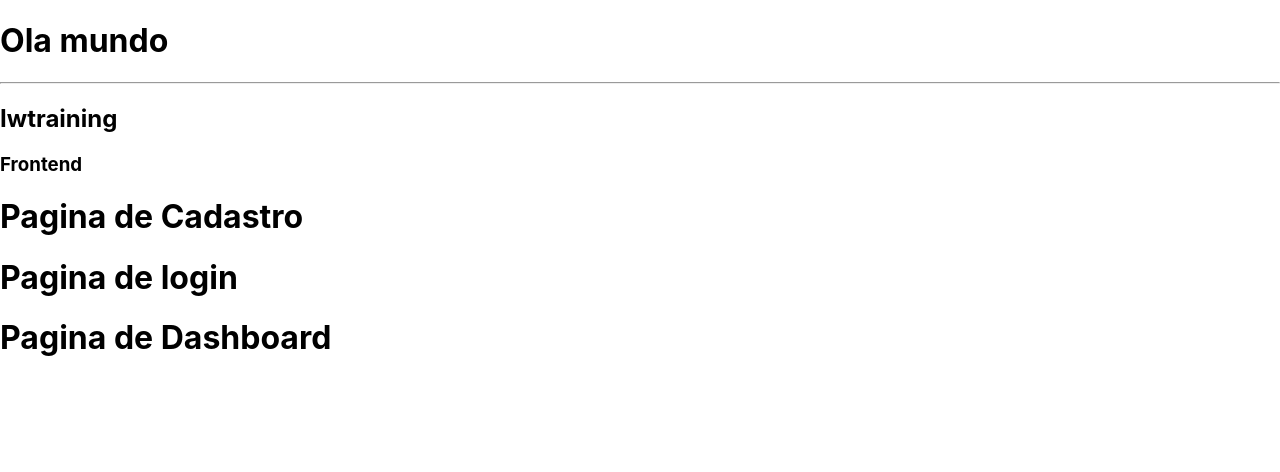
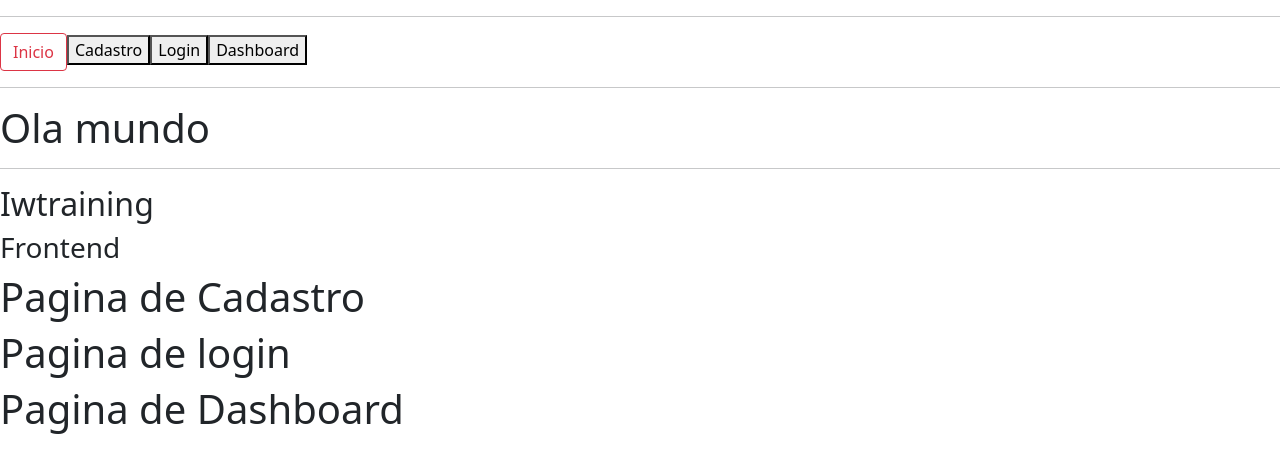
Before and after one commit to iwtrainingbr/carrinho-virtual-app, a React (Create React App) app: page / in a window 1280 px wide. Shown: the top 472 px of the page. Built offline with nearby package versions, Linux system fonts and the light colour scheme.

Commit message:
Install bootstrap

```diff
--- a/src/App.js
+++ b/src/App.js
@@ -2,11 +2,17 @@ import Home from "./pages/Home";
 import Register from "./pages/Register";
 import Dashboard from "./pages/Dashboard";
 import Login from "./pages/Login";
+import "bootstrap/dist/css/bootstrap.css";
 
 export default function App() {
   return (
     <div>
-
+      <hr/>
+        <button className="btn btn-outline-danger">Inicio</button>
+        <button className="">Cadastro</button>
+        <button className="">Login</button>
+        <button className="">Dashboard</button>
+      <hr/>
 
       <Home/>
       <Register/>
```
